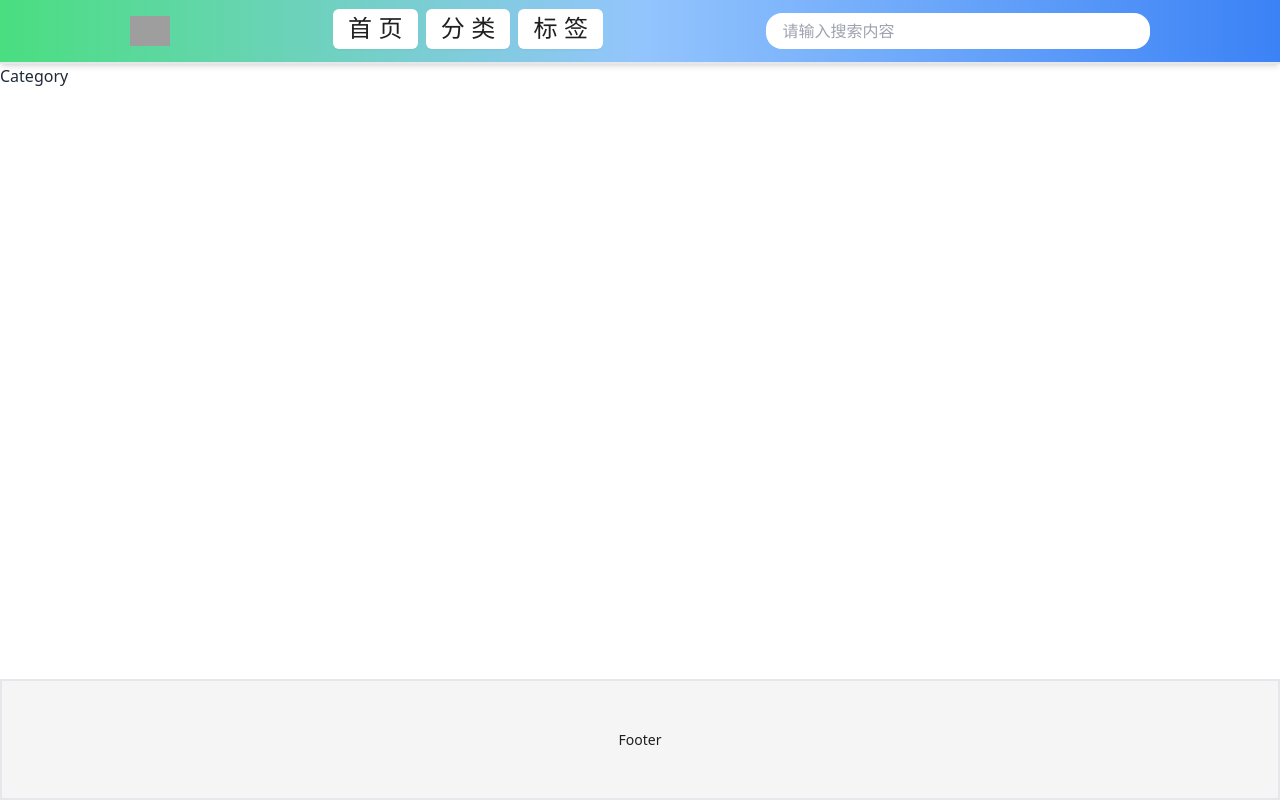
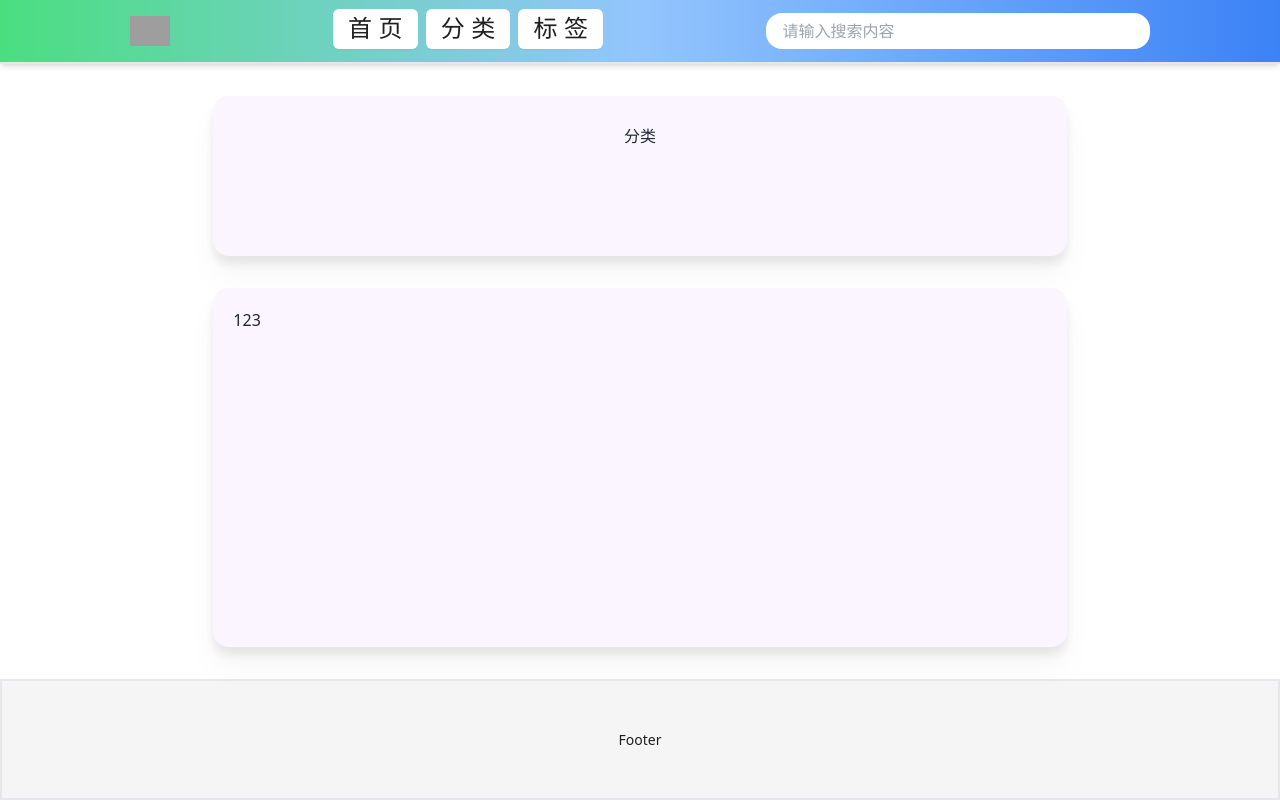
Before and after one commit to fishworm96/react-blog, a React (Vite) app: page /category in a window 1280 px wide. Built offline with nearby package versions, Linux system fonts and the light colour scheme; grey boxes are pictures that could not be loaded.

Commit message:
feat: 组件样式

```diff
--- /dev/null
+++ b/src/components/Card/CardContent/index.tsx
@@ -0,0 +1,13 @@
+import type { ReactNode } from 'react'
+
+interface Props {
+  children: ReactNode
+}
+const CardContent = ({ children }: Props) => {
+  return (
+    <div className="flex-1 h-80 w-2/3 my-8 p-5 rounded-2xl drop-shadow-xl bg-purple-50">
+      {children}
+    </div>
+  )
+}
+export default CardContent
--- /dev/null
+++ b/src/components/Card/CardHeader/index.tsx
@@ -0,0 +1,14 @@
+import type { ReactNode } from 'react'
+
+interface Props {
+  children: ReactNode
+}
+
+const CardHeader = ({ children }: Props) => {
+  return (
+    <div className='flex flex-col items-center h-full'>
+      {children}
+    </div>
+  )
+}
+export default CardHeader
--- /dev/null
+++ b/src/components/Card/CardTitle/index.tsx
@@ -0,0 +1,13 @@
+import type { ReactNode } from 'react'
+
+interface Props {
+  children: ReactNode
+}
+const CardTitle = ({ children }: Props) => {
+  return (
+    <div className='h-40 w-2/3 rounded-2xl drop-shadow-xl mt-8 p-7 bg-purple-50'>
+      {children}
+    </div>
+  )
+}
+export default CardTitle
--- a/src/components/Card/index.tsx
+++ b/src/components/Card/index.tsx
@@ -6,7 +6,7 @@ import Title from './Title'
 const Card = ({ tag }: { tag: string[] }) => {
   return (
     <div className='flex-col bg-indigo-50 p-5 lg:w-full h-full border-solid rounded-t-2xl rounded-b-2xl mt-10 shadow-xl'>
-      <div className='my-0'>
+      <div>
         <Title id='123' />
         {
           tag.map((item, index) => <Tag tag={item} key={`${item}_${index}`} />)
--- a/src/pages/category/index.tsx
+++ b/src/pages/category/index.tsx
@@ -1,4 +1,17 @@
+import CardContent from 'components/Card/CardContent'
+import CardHeader from 'components/Card/CardHeader'
+import CardTitle from 'components/Card/CardTitle'
+
 const Category = () => {
-  return <div>Category</div>
+  return (
+    <CardHeader>
+      <CardTitle>
+        <div className='flex justify-center items-center'>分类</div>
+      </CardTitle>
+      <CardContent>
+        <div>123</div>
+      </CardContent>
+    </CardHeader>
+  )
 }
 export default Category
```
Also changed, not shown: src/pages/article/index.tsx (+10 -8 lines).
